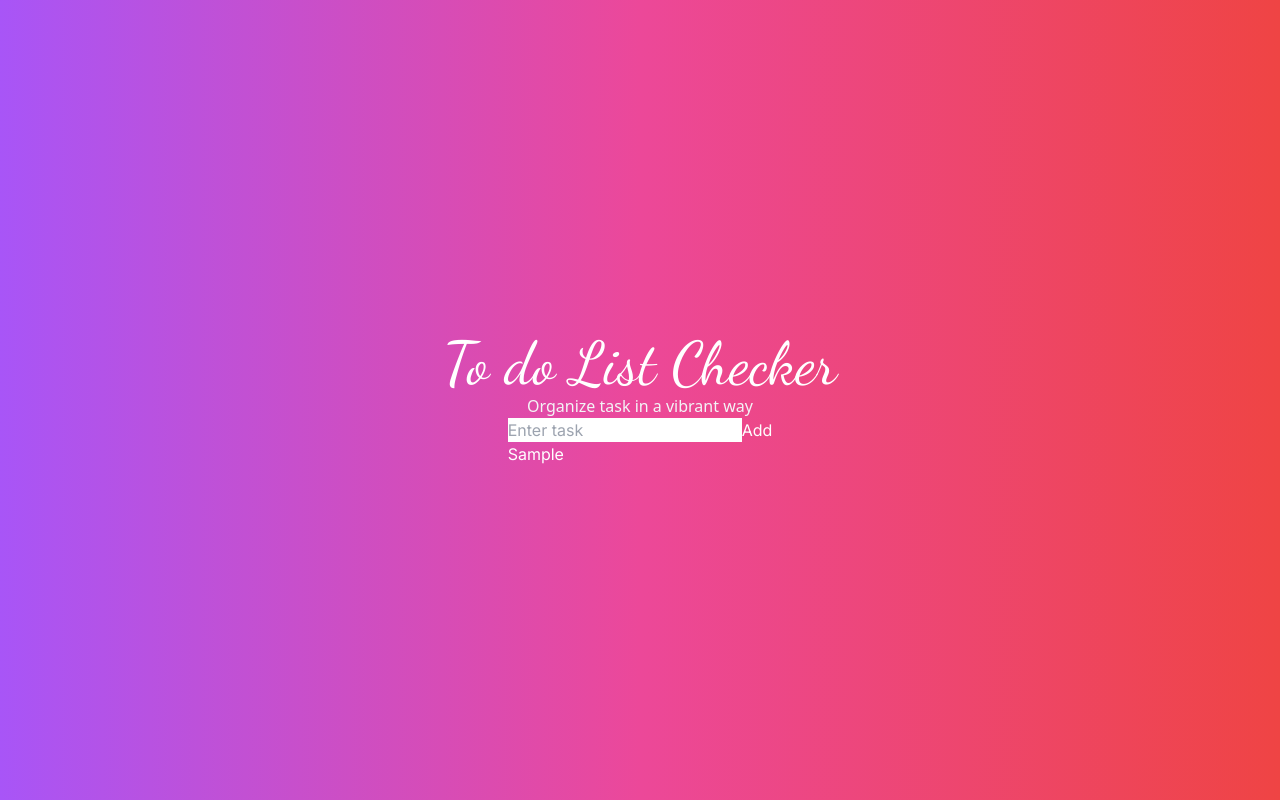
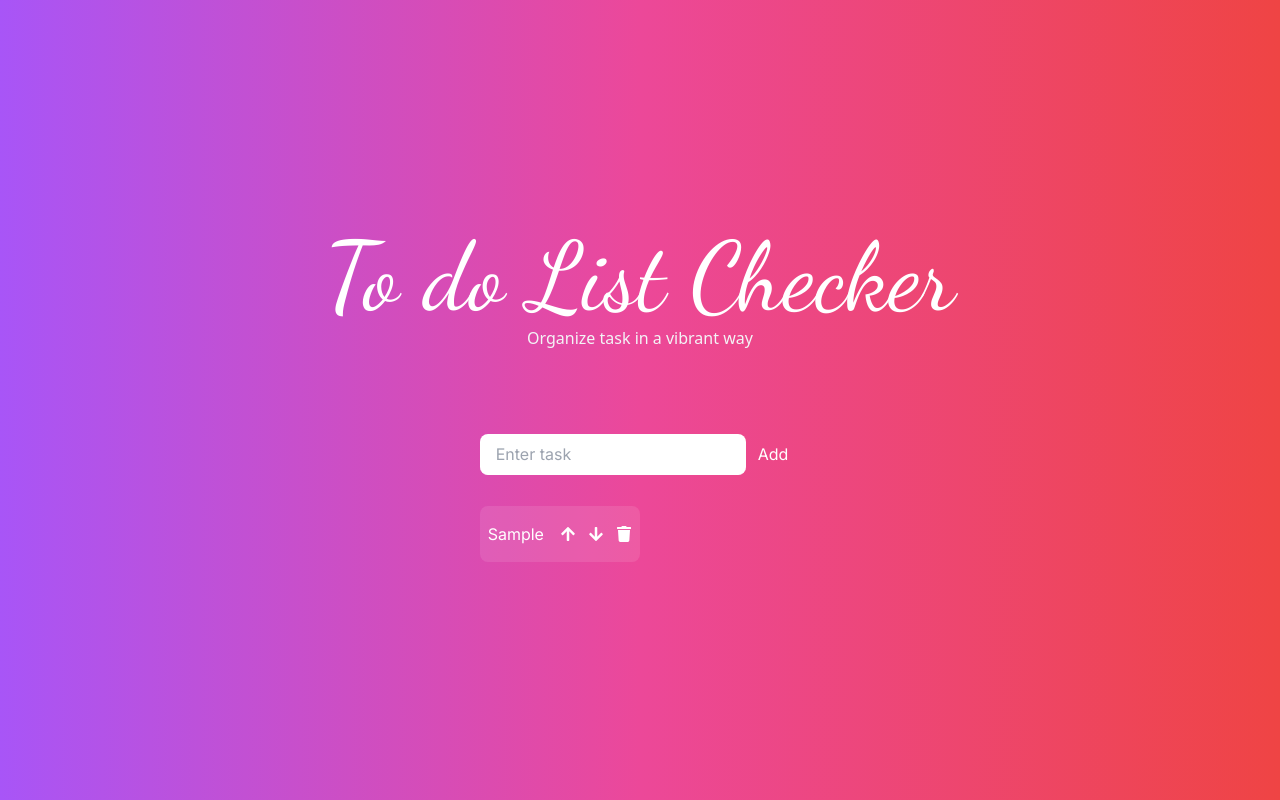
Before and after one commit to CeNan11/to-do-list-web-app, a React (Vite) app: page / in a window 1280 px wide. Both pictures are taken after typing "Sample" into the empty fields and a click on the button "Add". Built offline with nearby package versions, Linux system fonts and the light colour scheme.

Commit message:
added some icons and designs

```diff
--- a/package.json
+++ b/package.json
@@ -11,7 +11,8 @@
   },
   "dependencies": {
     "react": "^19.1.0",
-    "react-dom": "^19.1.0"
+    "react-dom": "^19.1.0",
+    "react-icons": "^5.5.0"
   },
   "devDependencies": {
     "@eslint/js": "^9.30.1",
--- a/src/Component.jsx
+++ b/src/Component.jsx
@@ -1,4 +1,5 @@
 import { useState, useEffect } from "react";
+import {FaArrowUp, FaArrowDown, FaTrash} from 'react-icons/fa';
 
 function Component(){
     const [task,setTask] = useState("");
@@ -15,24 +16,33 @@ function Component(){
         return(
             //Main Container here
             <div className="min-h-screen bg-gradient-to-r from-purple-500 via-pink-500 to-red-500 flex flex-col items-center justify-center">
-                <div className="text-white text-center">
-                    <h1 className="font-dancing text-6xl text-white">To do List Checker</h1>
+                <div className="text-white text-center mb-10">
+                    <h1 className="font-dancing text-8xl text-white">To do List Checker</h1>
                     <p className="text-gray-100 font-sans">Organize task in a vibrant way</p>
                 </div>
                 {/*Container for the task*/}
-                <div className="text-white font-inter">
+                <div className="text-white mt-10 font-inter text-center">
                     <input
                         type="text"
                         value={task}
                         onChange={handleEventChange}
                         placeholder="Enter task"
-                        className="text-black"
+                        className="text-black border-b border-white px-4 py-2 focus:outline-none rounded-lg"
                     />
-                    <button onClick={addTask}>Add</button>
-                    <div>
+                    <button onClick={addTask} className="m-3">Add</button>
+                    <div className="mt-4 space-y-2 w-full m-w-md flex items-center">
                         <ul>
                            {newTask.map((task, index) => (
-                            <li key={index}>{task}</li>
+                            <li key={index}
+                                className="flex items-center justify-between text-white w-full bg-white/10 rounded-lg mt-3 mb-2 py-4 px-2"
+                            >
+                                <span className="font-inter flex-1 pr-4 truncate">{task}</span>
+                                <div className="flex gap-3">
+                                    <button><FaArrowUp/></button>
+                                    <button><FaArrowDown/></button>
+                                    <button><FaTrash/></button>
+                                </div>
+                                </li>
                         ))}
                         </ul>
                     </div>
```
Also changed, not shown: 1 other file (tests, documents, lock files or other folders).
